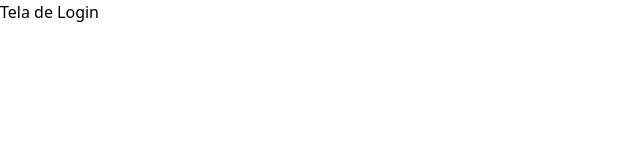
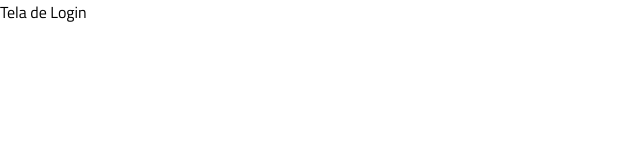
Before and after one commit to Iann-rst/bora-codar-11, a React (Vite) app: page / in a window 1280 px wide. Shown: the top 160 px of the page, without its empty margins (0-640 px from the left). Built offline with nearby package versions, Linux system fonts and the light colour scheme.

Commit message:
feat: font-family

```diff
--- a/index.html
+++ b/index.html
@@ -1,10 +1,13 @@
 <!DOCTYPE html>
 <html lang="en">
   <head>
+    <link rel="preconnect" href="https://fonts.googleapis.com">
+    <link rel="preconnect" href="https://fonts.gstatic.com" crossorigin>
+    <link href="https://fonts.googleapis.com/css2?family=Titillium+Web:wght@400;600;700&display=swap" rel="stylesheet">
     <meta charset="UTF-8" />
     <link rel="icon" type="image/svg+xml" href="/vite.svg" />
     <meta name="viewport" content="width=device-width, initial-scale=1.0" />
-    <title>Vite + React + TS</title>
+    <title>Bora Codar - #11</title>
   </head>
   <body>
     <div id="root"></div>
--- a/tailwind.config.js
+++ b/tailwind.config.js
@@ -21,6 +21,10 @@ export default {
         purple: {
          500: '#7C3AED'
         }
+      },
+
+      fontFamily: {
+        sans: 'Titillium Web, sans-serif',
       }
     },
   },
```
